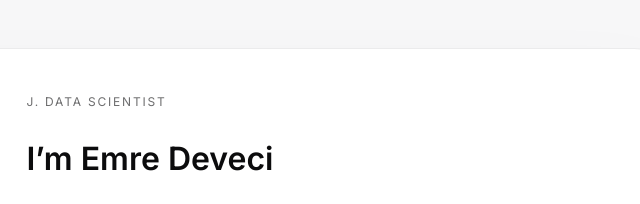
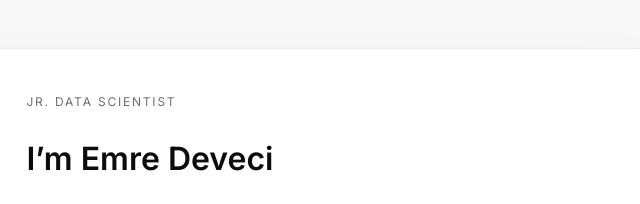
Before and after one commit to m-emre-deveci/emre-portfolio-page, a plain HTML site: page index.html in a window 1280 px wide. Shown: the top 204 px of the page, 566-1206 px from the left. Drawn offline with Linux system fonts and the light colour scheme.

Commit message:
Update portfolio

```diff
--- a/index.html
+++ b/index.html
@@ -23,7 +23,7 @@
           />
         </div>
         <div class="intro-copy">
-          <p class="eyebrow">J. Data Scientist</p>
+          <p class="eyebrow">Jr. Data Scientist</p>
           <h1>I’m Emre Deveci</h1>
           <p>
             I'm a data scientist with a physics background. I design and execute experiments to answer complex business questions, build reliable data infrastructure, and deliver actionable insights that drive product growth. I focus on measurable outcomes and scalable solutions, ensuring decisions are grounded in data.
```
